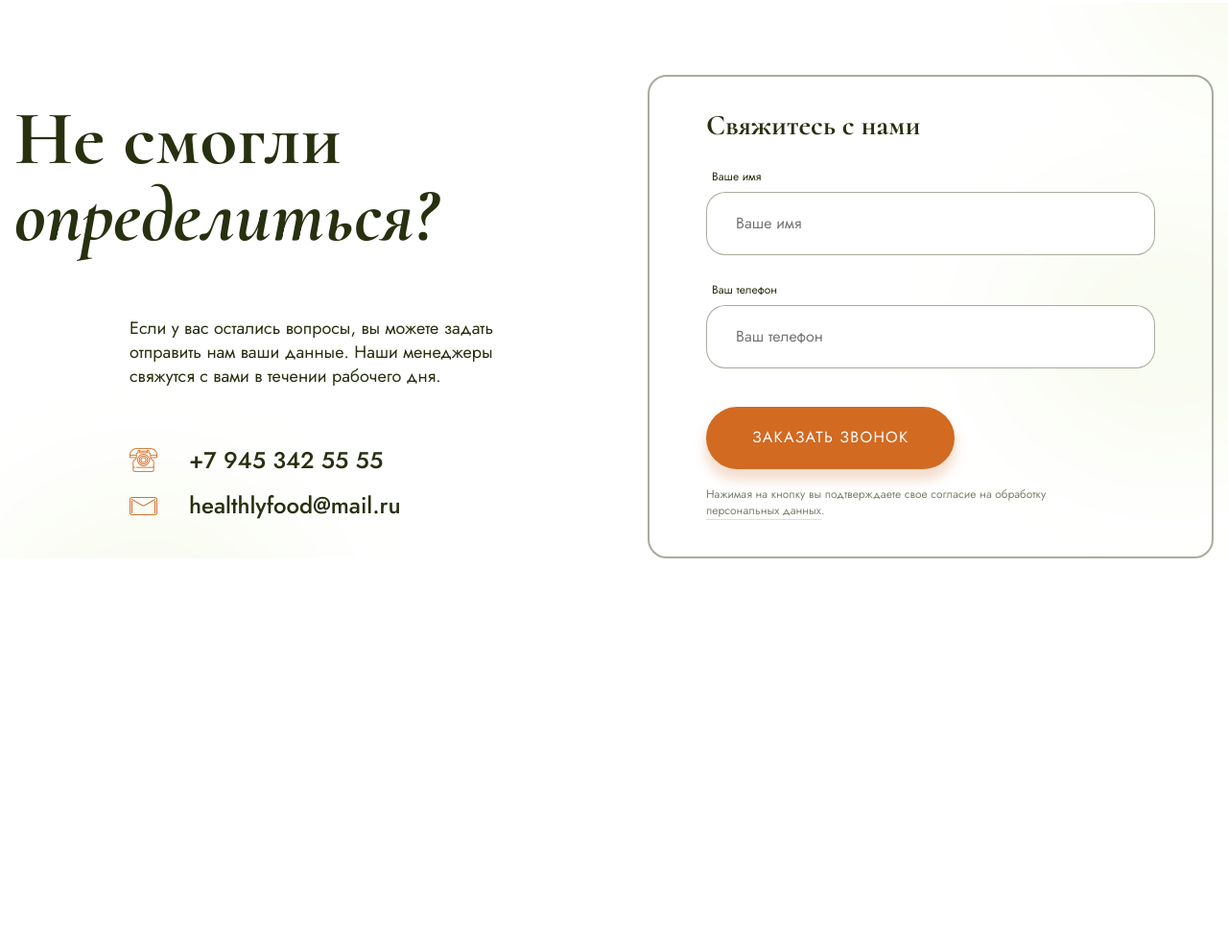
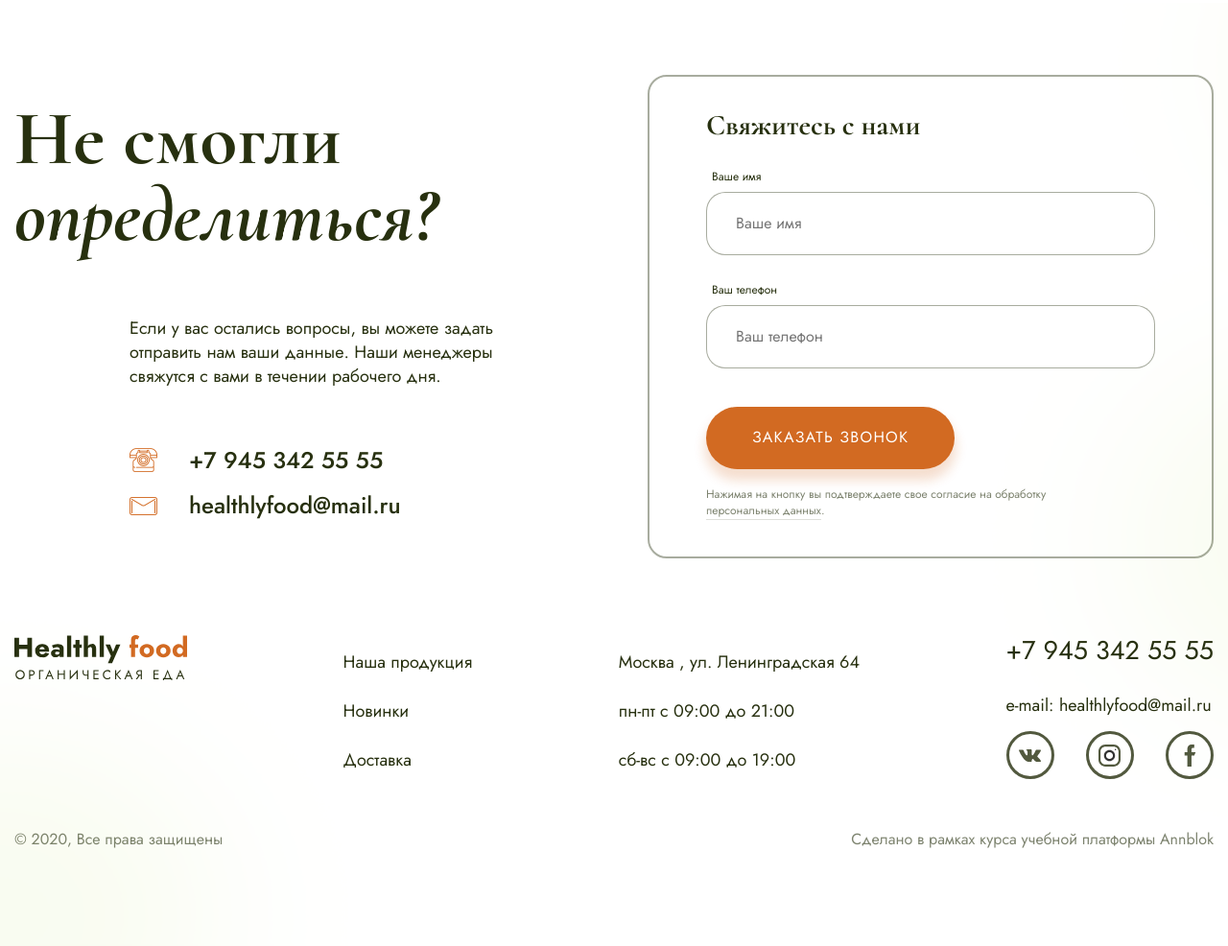
Before and after one commit to panakir/Module02-Shop, a website built with webpack: page src/index.html in a window 1280 px wide. Shown: the part 6052-7038 px from the top of the page at 96% size. Before the commit the page ends 6634 px from the top, so only its background shows below. Built offline with nearby package versions, Linux system fonts and the light colour scheme; files whose address does not match are found by name.

Commit message:
add footerand stylizing it

```diff
--- a/src/index.html
+++ b/src/index.html
@@ -448,6 +448,7 @@
         </div>
        </div>
    </section>
+   <div class="footer">
        <section class="contact">
            <div class="container">
                <div class="contact-box">
@@ -489,5 +490,58 @@
                </div>
            </div>
        </section>
+       <footer>
+           <div class="container">
+                <div class="footer__box">
+                    <a href="#" class="logo logo_footer"></a>
+                    <ul class="footer__list">
+                        <li class="footer__item">
+                            <a href="#" class="footer__link">Наша продукция</a>
+                        </li>
+                        <li class="footer__item">
+                            <a href="#" class="footer__link">Новинки</a>
+                        </li>
+                        <li class="footer__item">
+                            <a href="#" class="footer__link">Доставка</a>
+                        </li>
+                    </ul>
+                    <ul class="footer__list">
+                        <li class="footer__item">
+                            Москва , ул.&nbsp;Ленинградская&nbsp;64
+                        </li>
+                        <li class="footer__item">
+                            пн-пт с&nbsp;09:00 до&nbsp;21:00
+                        </li>
+                        <li class="footer__item">
+                            сб-вс с&nbsp;09:00 до&nbsp;19:00
+                        </li>
+                    </ul>
+                    <div class="footer__contact">
+                        <a class="footer__tel" href="tel:+79453425555">+7 945 342 55 55</a>
+                        <a class="footer__mail" href="mailto:healthlyfood@mail.ru">e-mail: healthlyfood@mail.ru</a>
+                        <ul class="footer-social">
+                            <li class="footer-social__item">
+                                <a href="https://vk.com" class="footer-social__link footer-social__vk" target="_blank"></a>
+                            </li>
+                            <li class="footer-social__item">
+                                <a href="https://www.instagram.com" class="footer-social__link footer-social__inst" target="_blank"></a>
+                            </li>
+                            <li class="footer-social__item">
+                                <a href="https://www.facebook.com" class="footer-social__link footer-social__fb" target="_blank"></a>
+                            </li>
+                        </ul>
+                    </div>
+                </div>
+                <div class="footer__text">
+                    <p class="footer__copy">
+                        &copy; 2020, Все права защищены
+                    </p>
+                    <p class="footer__author">
+                        Сделано в рамках курса учебной платформы <a class="footer__author__link" href="#">Annblok</a>
+                    </p>
+                </div>
+           </div>
+       </footer>
+   </div>
 </body>
 </html>
--- a/src/styles/main.scss
+++ b/src/styles/main.scss
@@ -96,9 +96,13 @@ body {
     background-image: url(../images/logo.svg);
     background-size: cover;
     background-repeat: no-repeat;
-    width: 12rem;
+    width: 12.3rem;
     height: 3.2rem;
     margin-right: 10px;
+    &_footer {
+        width: 18rem;
+        height: 4.7rem;
+    }
 }
 .main {
     background-image: url(../images/main.png);
@@ -722,41 +726,32 @@ body {
     }
     &__item {
         opacity: .4;
+        background-position: center center;
+        background-repeat: no-repeat;
+        background-size: cover;
         &:hover {
             opacity: 1;
         }
         &:nth-child(1){
             background-image: url(../images/mastercard.png);
-            background-position: center center;
-            background-repeat: no-repeat;
-            background-size: cover;
             width: 5.3rem;
             height: 3.2rem;
         }
         &:nth-child(2){
             background-image: url(../images/visa.png);
-            background-position: center center;
-            background-repeat: no-repeat;
-            background-size: cover;
             width: 7.4rem;
             height: 2.3rem;
         }
         &:nth-child(3) {
             background-image: url(../images/paypal.png);
-            background-position: center center;
-            background-repeat: no-repeat;
-            background-size: 8.7rem 2.4rem;
             width: 8.7rem;
             height: 2.4rem;
         }
     }
 }
 .contact {
-    background-image: url(../images/contact.png);
-    background-size: cover;
-    background-repeat: no-repeat;
-    background-position: center center;
     padding-top: 7.5rem;
+    padding-bottom: 8rem;
     &-box {
         display: flex;
         justify-content: space-between;
@@ -789,29 +784,25 @@ body {
             justify-content: start;
             gap: 3.3rem;
             align-items: center;
+            &::before {
+                content: '';
+                display: inline-block;
+                width: 2.9rem;
+                background-position: center center;
+                background-size: cover;
+                background-repeat: no-repeat;
+            }
             &_phone {
                 margin-bottom: 2rem;
                 &::before {
-                    content: '';
-                    display: inline-block;
-                    width: 2.9rem;
                     height: 2.5rem;
                     background-image: url(../images/phone.png);
-                    background-position: center center;
-                    background-size: cover;
-                    background-repeat: no-repeat;
                 }
             }
             &_mail {
                 &::before {
-                    content: '';
-                    display: inline-block;
-                    width: 2.9rem;
                     height: 1.9rem;
                     background-image: url(../images/mail.png);
-                    background-position: center center;
-                    background-size: cover;
-                    background-repeat: no-repeat;
                 }
             }
         }
@@ -864,3 +855,108 @@ body {
         border-bottom: 1px solid #dfe0db;
     }
 }
+.footer {
+    background-image: url(../images/footer.png);
+    background-size: cover;
+    background-repeat: no-repeat;
+    background-position: center center;
+    padding-bottom: 8.5rem;
+    &__box {
+        display: flex;
+        justify-content: space-between;
+    }
+    &__list {
+        list-style: none;
+        padding-left: 0;
+        font-size: 1.8rem;
+    }
+    &__item {
+        padding-bottom: 3rem;
+        transition: .2s ease;
+        &:hover {
+            color: $orange;
+        }
+    }
+    &__link {
+        color: $green;
+        text-decoration: none;
+        transition: .2s ease;
+        &:hover {
+            color: $orange;
+        }
+    }
+    &__tel {
+        display: block;
+        font-size: 2.7rem;
+        color: $green;
+        text-decoration: none;
+        padding-bottom: 3.2rem;
+        transition: .2s ease;
+        &:hover {
+            color: $orange;
+        }
+    }
+    &__mail {
+        display: block;
+        font-size: 1.8rem;
+        color: $green;
+        text-decoration: none;
+        transition: .2s ease;
+        &:hover {
+            color: $orange;
+        }
+    }
+    &__text {
+        display: flex;
+        justify-content: space-between;
+        color: rgba($green, .6);
+    }
+    &__author {
+        &:hover {
+            .footer__author__link {
+                color: $green;
+            }
+        }
+        &__link {
+            text-decoration: none;
+            color: rgba($green, .6);
+        }
+    }
+}
+.footer-social {
+    list-style: none;
+    padding-left: 0;
+    display: flex;
+    justify-content: space-between;
+    &__item {
+        display: block;
+        opacity: .8;
+        &:hover {
+            opacity: 1;
+        }
+    }
+    &__link {
+        box-sizing: border-box;
+		background-repeat: no-repeat;
+		background-position: center center;
+		border-radius: 100%;
+		border: 3px solid $green;
+		color: $green;
+		width: 50px;
+		height: 50px;
+		transition: 0.2s ease-in;
+		display: block;
+    }
+    &__vk {
+        background-size: 23px auto;
+        background-image: url(../images/vk.svg);
+    }
+    &__inst {
+        background-size: 23px auto;
+        background-image: url(../images/inst.svg);
+    }
+    &__fb {
+        background-size: 23px auto;
+        background-image: url(../images/fb.svg);
+    }
+}
```
Also changed, not shown: src/images/contact.png (deleted), src/images/fb.svg (added), src/images/footer.png (added), src/images/inst.svg (added), src/images/vk.svg (added), 1 other file. Lines whose indentation alone changed are shown as unchanged.
